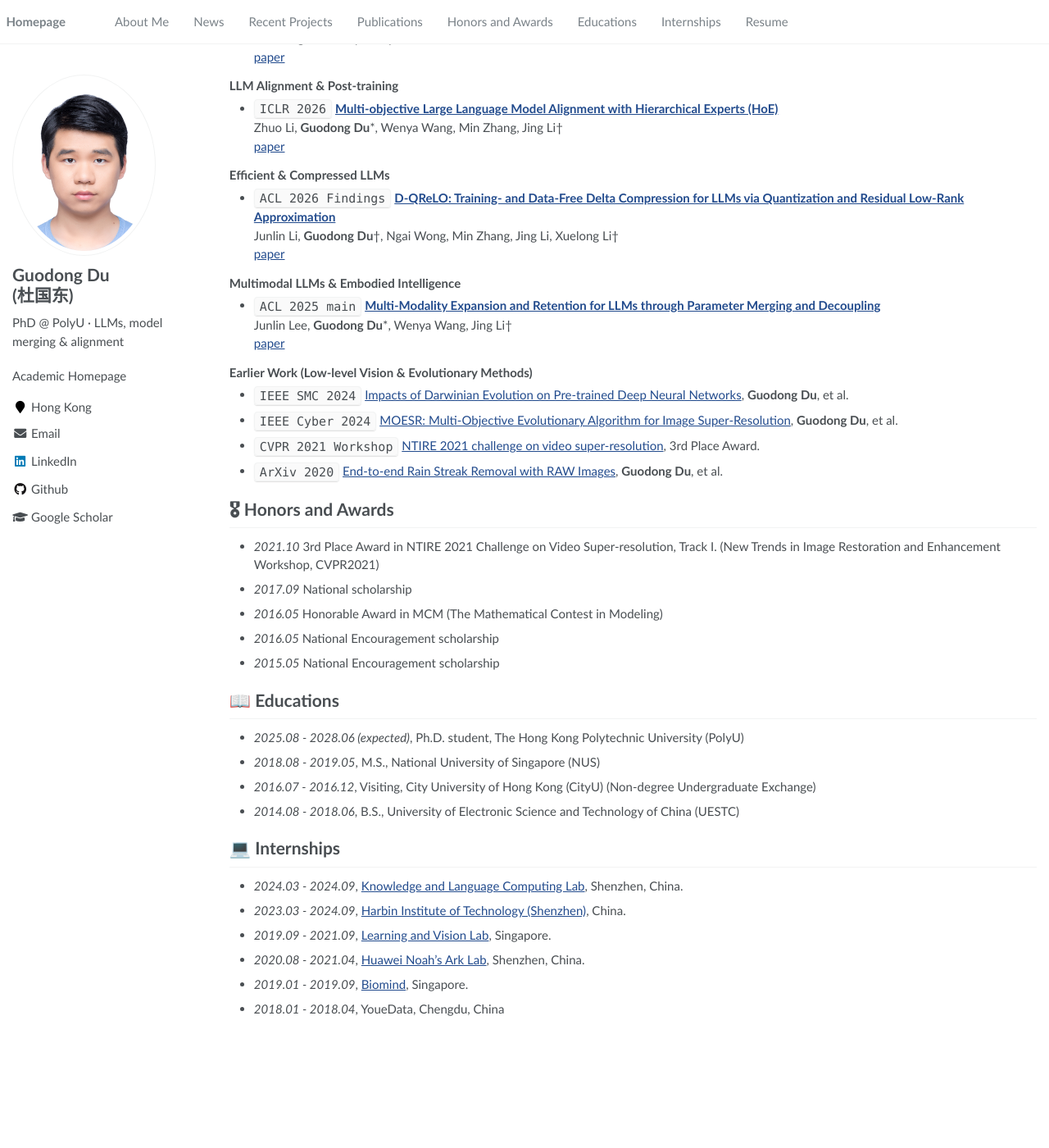
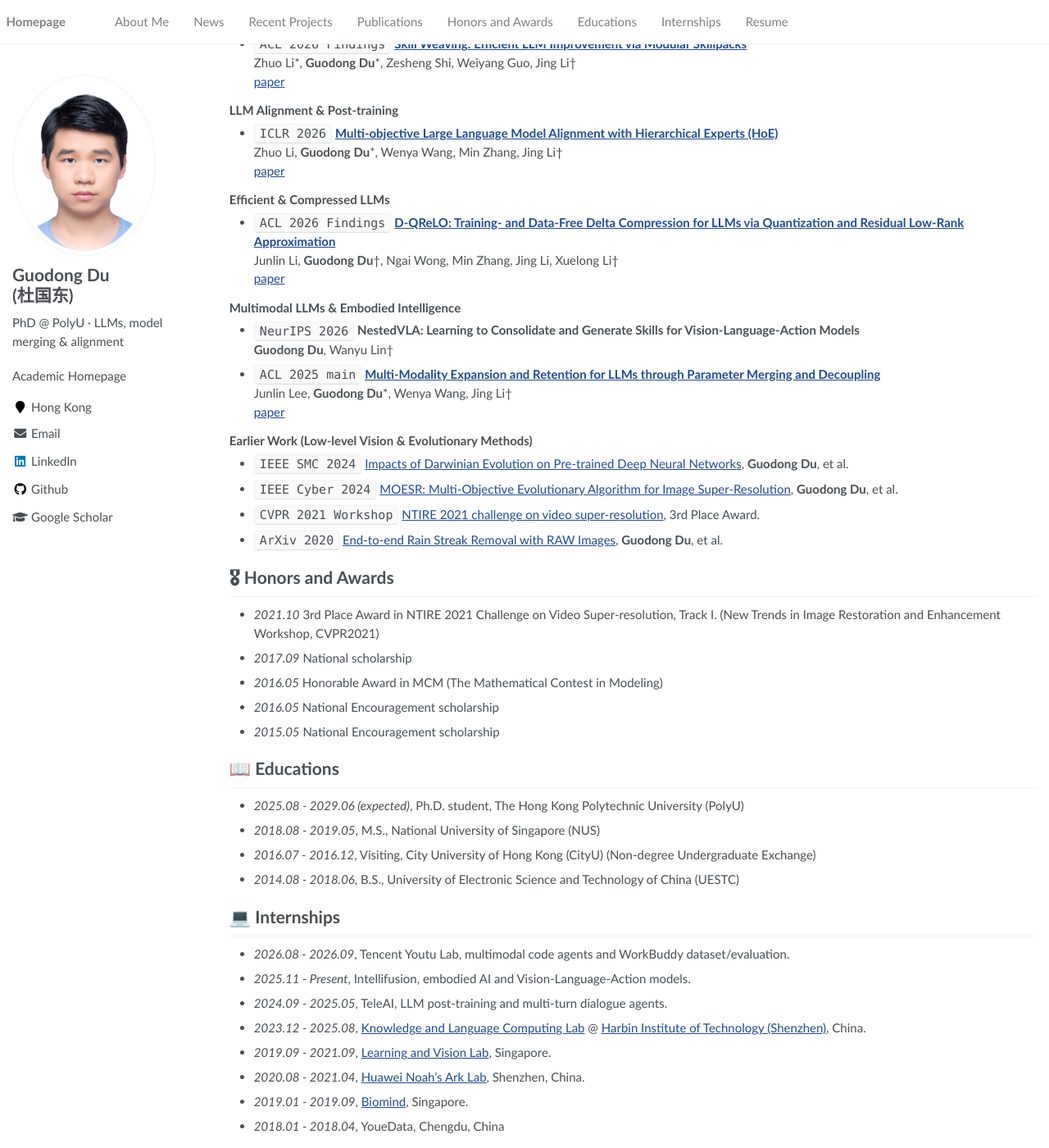
Before and after one commit to duguodong7/duguodong7.github.io, a Jekyll site: the page built from _pages/about.md, in a window 1280 px wide and 1400 px high, scrolled down 1238 px. Shown: the whole window at 82% size. Built offline with Jekyll 4.4.1, drawn with Linux system fonts in a browser that asks for light colours; before the commit the page ends 2494 px from its top, so only the background shows below that; some of the changed text lies outside the part shown.

Commit message:
Update NeurIPS 2026 publications and CV

```diff
--- a/_pages/about.md
+++ b/_pages/about.md
@@ -26,6 +26,7 @@ My research centers on **large language models** — **model merging & knowledge
 
 
 
+- *2026.09*: &nbsp;🎉 <span style="color: blue;">Two first-author papers are accepted by NeurIPS 2026.</span>
 - *2026.04*: &nbsp;🎉 <span style="color: blue;">One co-corresponding and one co-first author paper are accepted by ACL 2026 Findings.</span>
 - *2026.01*: &nbsp;🎉 <span style="color: blue;">One first author and one co-first author paper are accepted by ICLR 2026.</span>
 - *2025.08*: &nbsp;🎉 <span style="color: blue;">One co-corresponding paper is accepted by EMNLP 2025 main.</span>
@@ -46,6 +47,10 @@ My research centers on **large language models** — **model merging & knowledge
 <small>( <b>bold</b>: me &nbsp;·&nbsp; \*: co-first author &nbsp;·&nbsp; †: corresponding author )</small>
 
 ### Model Merging & Knowledge Fusion
+
+- `NeurIPS 2026` [**Dynamic Model Merging Made Slim**](https://arxiv.org/abs/2605.18904) <br>
+  **Guodong Du**, Wanyu Lin† <br>
+  [paper](https://arxiv.org/abs/2605.18904)
 
 - `ICLR 2026` [**Knowledge Fusion of Large Language Models Via Modular SkillPacks**](https://arxiv.org/abs/2505.18502) <br>
   **Guodong Du**, Xuanning Zhou, Junlin Lee, Zhuo Li, Wanyu Lin, Jing Li† <br>
@@ -71,10 +76,6 @@ My research centers on **large language models** — **model merging & knowledge
   Zhuo Li\*, **Guodong Du**\*, Zesheng Shi, Weiyang Guo, Jing Li† <br>
   [paper](https://arxiv.org/abs/2605.22205)
 
-- `Preprint` [**DiDi-Merging: Dynamic Model Merging Made Slim**](https://arxiv.org/abs/2605.18904) <br>
-  **Guodong Du**, Wanyu Lin† <br>
-  [paper](https://arxiv.org/abs/2605.18904)
-
 ### LLM Alignment & Post-training
 
 - `ICLR 2026` [**Multi-objective Large Language Model Alignment with Hierarchical Experts (HoE)**](https://arxiv.org/abs/2505.20925) <br>
@@ -88,6 +89,9 @@ My research centers on **large language models** — **model merging & knowledge
   [paper](https://arxiv.org/abs/2604.16940)
 
 ### Multimodal LLMs & Embodied Intelligence
+
+- `NeurIPS 2026` **NestedVLA: Learning to Consolidate and Generate Skills for Vision-Language-Action Models** <br>
+  **Guodong Du**, Wanyu Lin†
 
 - `ACL 2025 main` [**Multi-Modality Expansion and Retention for LLMs through Parameter Merging and Decoupling**](https://arxiv.org/abs/2505.17110) <br>
   Junlin Lee, **Guodong Du**\*, Wenya Wang, Jing Li† <br>
@@ -109,14 +113,16 @@ My research centers on **large language models** — **model merging & knowledge
 - *2015.05* National Encouragement scholarship
 
 # 📖 Educations
-- *2025.08 - 2028.06 (expected)*, Ph.D. student, The Hong Kong Polytechnic University (PolyU)
+- *2025.08 - 2029.06 (expected)*, Ph.D. student, The Hong Kong Polytechnic University (PolyU)
 - *2018.08 - 2019.05*, M.S., National University of Singapore (NUS)
 - *2016.07 - 2016.12*, Visiting, City University of Hong Kong (CityU) (Non-degree Undergraduate Exchange)
 - *2014.08 - 2018.06*, B.S., University of Electronic Science and Technology of China (UESTC)
 
 # 💻 Internships
-- *2024.03 - 2024.09*, [Knowledge and Language Computing Lab](http://www.li-jing.com/team.html), Shenzhen, China.
-- *2023.03 - 2024.09*, [Harbin Institute of Technology (Shenzhen)](http://en.hitsz.edu.cn/), China.
+- *2026.08 - 2026.09*, Tencent Youtu Lab, multimodal code agents and WorkBuddy dataset/evaluation.
+- *2025.11 - Present*, Intellifusion, embodied AI and Vision-Language-Action models.
+- *2024.09 - 2025.05*, TeleAI, LLM post-training and multi-turn dialogue agents.
+- *2023.12 - 2025.08*, [Knowledge and Language Computing Lab](http://www.li-jing.com/team.html) @ [Harbin Institute of Technology (Shenzhen)](http://en.hitsz.edu.cn/), China.
 - *2019.09 - 2021.09*, [Learning and Vision Lab](http://lv-nus.org), Singapore.
 - *2020.08 - 2021.04*, [Huawei Noah's Ark Lab](https://www.noahlab.com.hk/#/home), Shenzhen, China.
 - *2019.01 - 2019.09*, [Biomind](https://www.biomind.cn), Singapore.
```
Also changed, not shown: 1 other file.
